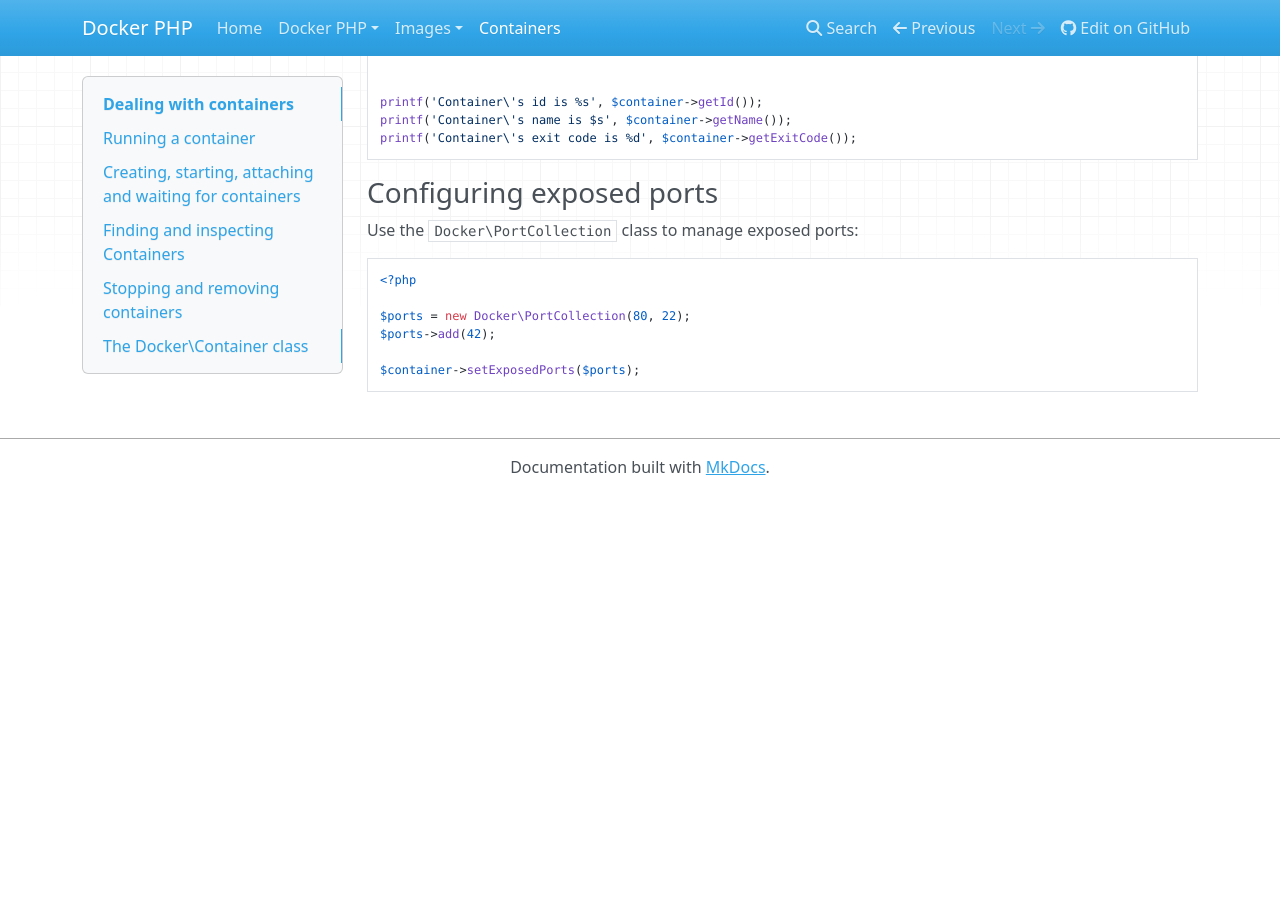
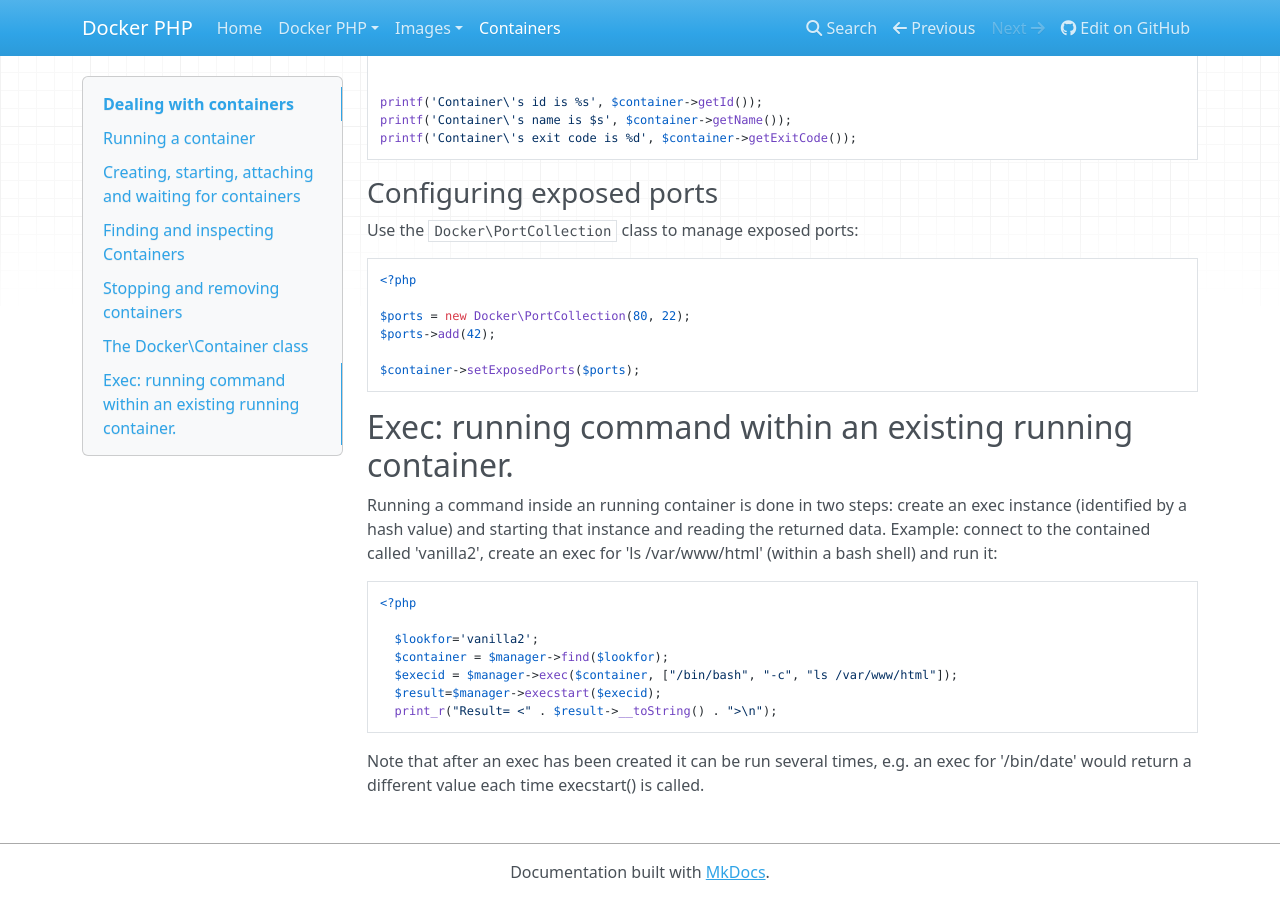
Before and after one commit to docker-php/docker-php, an MkDocs documentation site: the page built from docs/container.md, in a window 1280 px wide and 900 px high, scrolled down 3257 px. Built offline with MkDocs 1.6.1, drawn with Linux system fonts in a browser that asks for light colours; nearby versions of some CDN libraries; old or Windows-style settings are respelled for this version of MkDocs; before the commit the page ends 3752 px from its top, so only the background shows below that.

Commit message:
doc exec() and execstart()

````diff
--- a/docs/container.md
+++ b/docs/container.md
@@ -183,3 +183,18 @@ $ports->add(42);
 
 $container->setExposedPorts($ports);
 ```
+
+## Exec: running command within an existing running container.
+
+Running a command inside an running container is done in two steps: create an exec instance (identified by a hash value) and starting that instance and reading the returned data.
+Example: connect to the contained called 'vanilla2', create an exec for 'ls /var/www/html' (within a bash shell) and run it:
+```php
+<?php
+
+  $lookfor='vanilla2';
+  $container = $manager->find($lookfor);
+  $execid = $manager->exec($container, ["/bin/bash", "-c", "ls /var/www/html"]);
+  $result=$manager->execstart($execid);
+  print_r("Result= <" . $result->__toString() . ">\n");
+```
+Note that after an exec has been created it can be run several times, e.g. an exec for '/bin/date' would return a different value each time execstart() is called.
````
